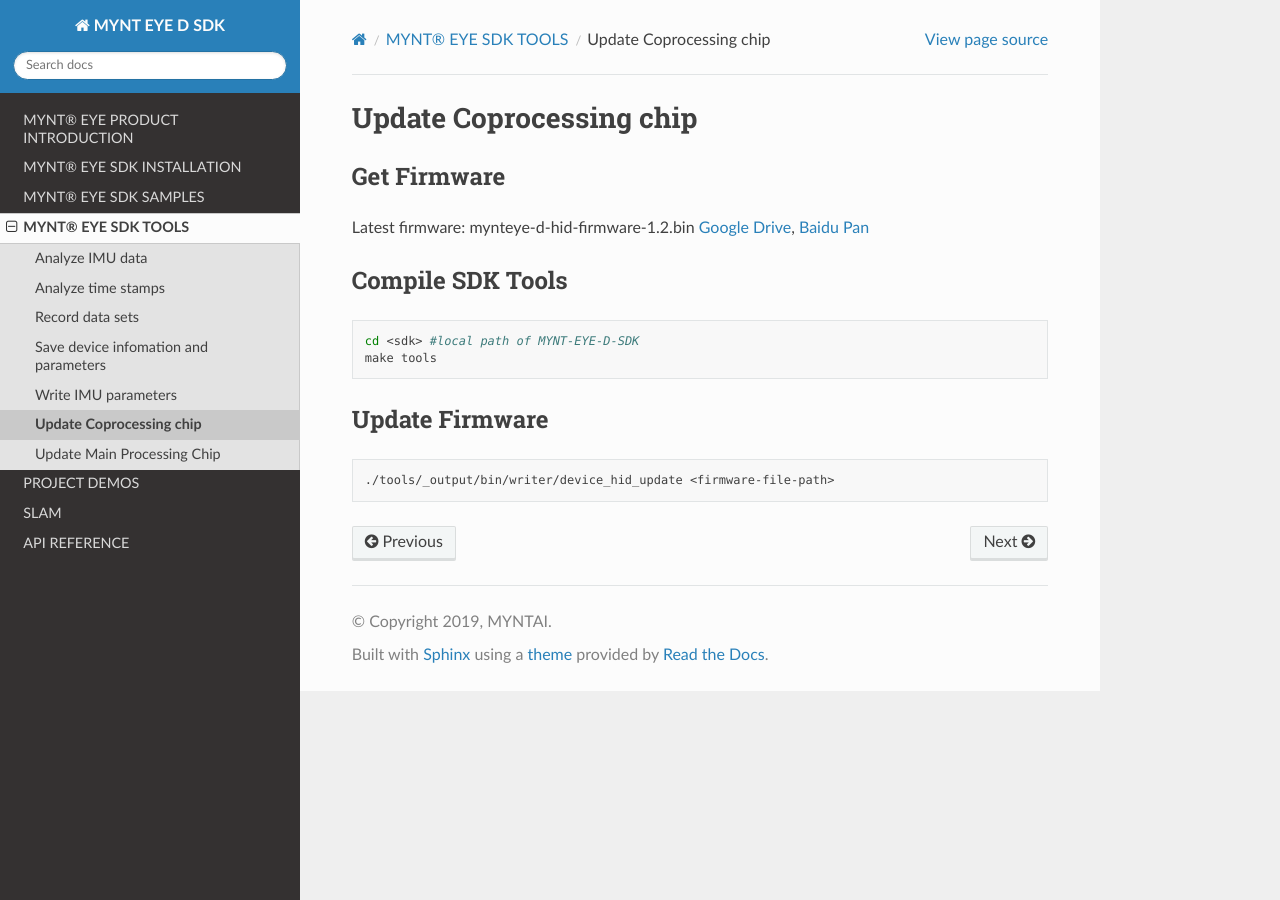
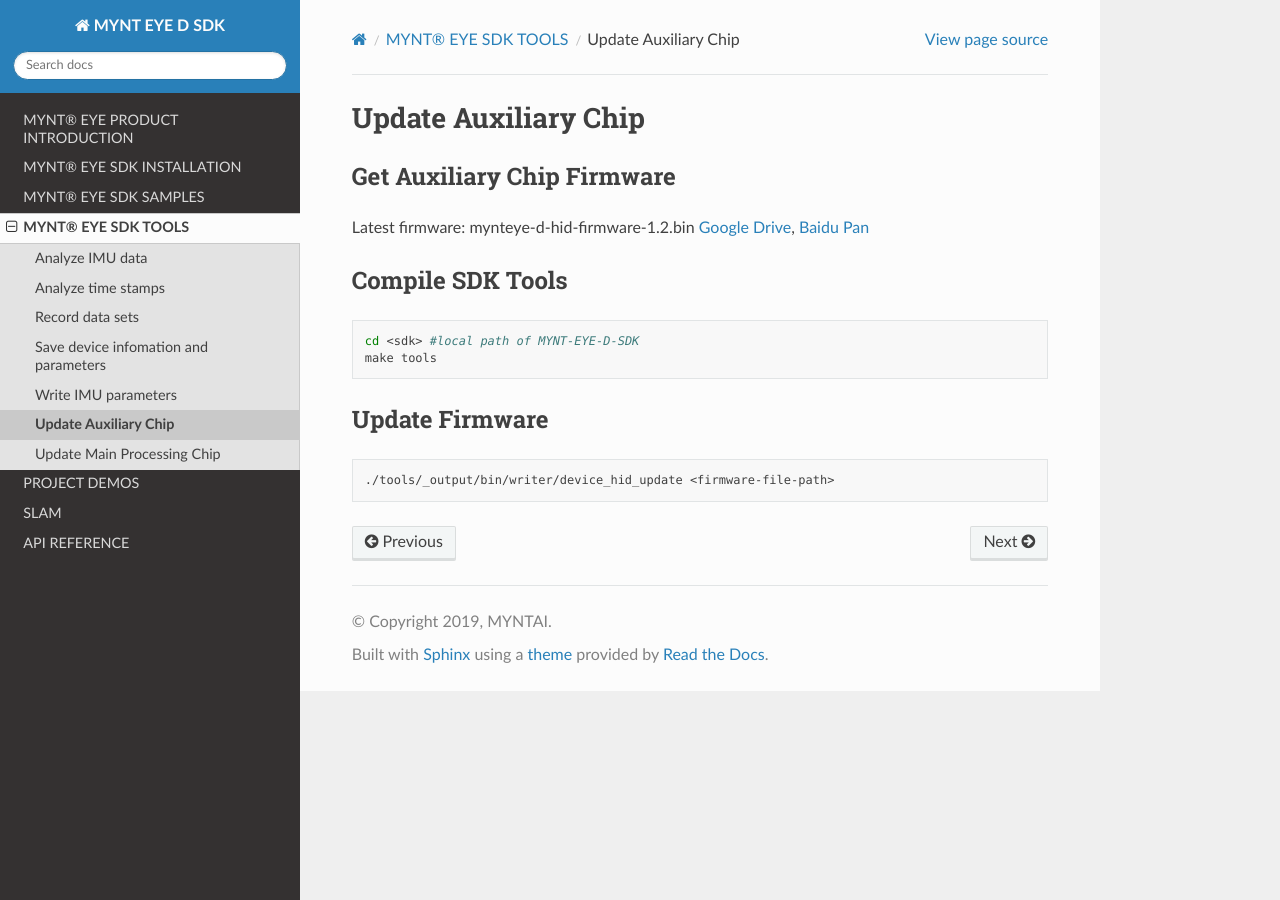
Before and after one commit to slightech/MYNT-EYE-D-SDK, a Sphinx documentation site: the page built from docs/tools/update_hid_firmware.rst, in a window 1280 px wide. Built offline with Sphinx 7.4.7 and the Read the Docs theme 2.0.0, drawn with Linux system fonts in a browser that asks for light colours.

Commit message:
docs(*): update docs

```diff
--- a/docs/tools/update_camera_firmware.rst
+++ b/docs/tools/update_camera_firmware.rst
@@ -6,8 +6,8 @@
 .. note::
  This tool does not support beta device upgrade.
 
-Get Firmware
-------------
+Get Main Chip Firmware
+-----------------------
 
 Latest firmware: MYNTEYE_D_016_006.bin
 `Google
@@ -32,7 +32,7 @@
 
  2, Select data type(256KB).
 
- 3, Select firmware.
+ 3, Select chip firmware.
 
  4, Select ``Keep tables`` (in order to keep calibration parameters).
 
--- a/docs/tools/update_hid_firmware.rst
+++ b/docs/tools/update_hid_firmware.rst
@@ -1,10 +1,10 @@
 .. _update_hid_firmware:
 
-Update Coprocessing chip
+Update Auxiliary Chip
 =========================
 
-Get Firmware
-------------
+Get Auxiliary Chip Firmware
+----------------------------
 
 Latest firmware: mynteye-d-hid-firmware-1.2.bin `Google
 Drive <https://drive.google.com/open?id=1gAbTf6W10a8iwT7L9TceMVgxQCWKnEsx>`__,
```
